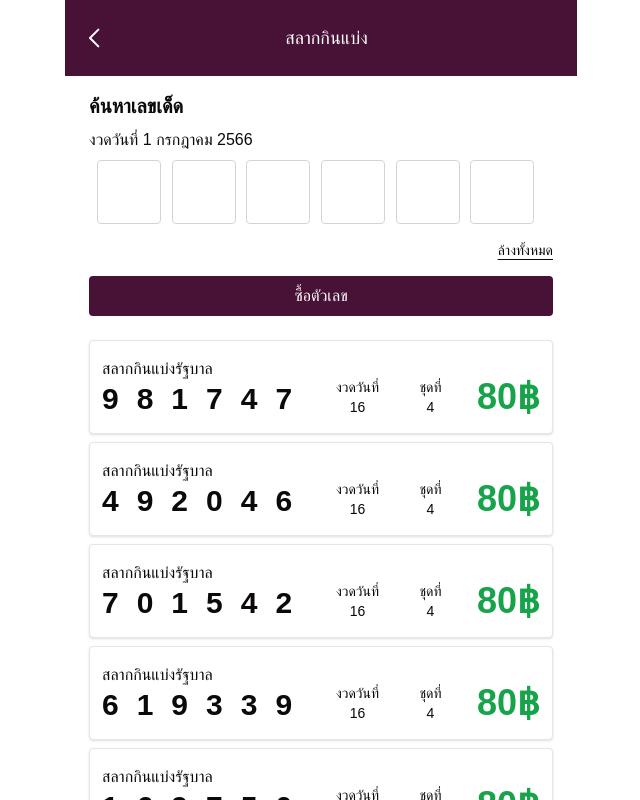
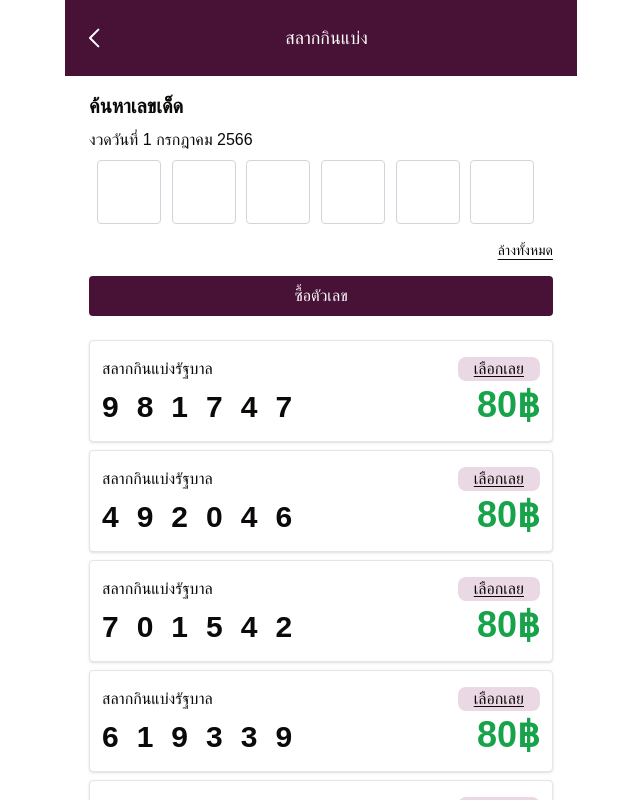
Before and after one commit to WebmasterCamp/ywc19-hackathon-j, a Next.js app: page /huay in a window 1280 px wide. Shown: the top 800 px of the page, without its empty margins (319-959 px from the left). Built offline with nearby package versions, Linux system fonts and the light colour scheme; a web font is replaced by a local one.

Commit message:
style: 💄 update lotto list style

```diff
--- a/src/components/LotteryInput.tsx
+++ b/src/components/LotteryInput.tsx
@@ -10,13 +10,13 @@ const LotteryInput: React.FC<LotteryInputProps> = ({ onSubmit }) => {
 
   function checkNoSelectedDigit() {
     var check = true;
-    console.log(digits)
+    console.log(digits);
     digits.forEach((digit) => {
       if (digit != '') {
-        check = false
+        check = false;
       }
-    })
-    return check
+    });
+    return check;
   }
 
   const handleChange = (event: React.ChangeEvent<HTMLInputElement>) => {
@@ -39,6 +39,10 @@ const LotteryInput: React.FC<LotteryInputProps> = ({ onSubmit }) => {
   const handleSubmit = (event: React.FormEvent) => {
     event.preventDefault();
     onSubmit(digits);
+  };
+
+  const clearNumber = () => {
+    setDigits(Array(6).fill(''));
   };
 
   useEffect(() => {
@@ -66,11 +70,14 @@ const LotteryInput: React.FC<LotteryInputProps> = ({ onSubmit }) => {
             value={digit}
             onChange={handleChange}
             maxLength={1}
-            className="w-16 h-16 text-2xl border text-center pb-1 border-gray-300 rounded focus:outline-none focus:ring-2 focus:ring-purple-500"
+            className="w-16 h-16 text-2xl border text-center border-gray-300 rounded focus:outline-none focus:ring-2 focus:ring-primary-1 transition-all ease-in-out duration-200"
           />
         ))}
       </div>
-      <p className="underline underline-offset-4 w-full text-right text-sm">
+      <p
+        onClick={clearNumber}
+        className="underline underline-offset-4 w-full text-right text-sm cursor-pointer"
+      >
         ล้างทั้งหมด
       </p>
       <button
--- a/src/components/LotterySearchResult.tsx
+++ b/src/components/LotterySearchResult.tsx
@@ -27,12 +27,11 @@ const LotterySearchResults: FC<LotterySearchResultsProps> = ({ numbers }) => {
               <li
                 key={index}
                 onClick={() => addLottoToCart(huay)}
-                // className={`transition-all ease-in-out duration-200 w-full rounded px-3 py-4 bg-white border shadow flex gap-0`}
                 className={`transition-all ease-in-out duration-200 w-full rounded px-3 py-4 bg-white border shadow flex gap-0 ${
                   lottoCart.includes(huay) ? 'bg-green-100' : ''
                 }`}
               >
-                <div className="w-2/3">
+                <div className="w-2/3 space-y-2">
                   <p>สลากกินแบ่งรัฐบาล</p>
                   <p className="font-bold text-3xl tracking-[.6em]">{huay}</p>
                 </div>
@@ -52,19 +51,14 @@ const LotterySearchResults: FC<LotterySearchResultsProps> = ({ numbers }) => {
                   lottoCart.includes(number) ? 'bg-green-100' : ''
                 }`}
               >
-                <div className="w-1/2">
+                <div className="w-2/3 space-y-2">
                   <p>สลากกินแบ่งรัฐบาล</p>
                   <p className="font-bold text-3xl tracking-[.6em]">{number}</p>
                 </div>
-                <div className="w-1/6 flex flex-col items-center justify-end text-sm">
-                  <p>งวดวันที่</p>
-                  <p className="">16</p>
-                </div>
-                <div className="w-1/6 flex flex-col items-center justify-end text-sm">
-                  <p>ชุดที่</p>
-                  <p className="">4</p>
-                </div>
-                <div className="w-1/6 flex justify-end items-end">
+                <div className="w-1/3 flex justify-end items-end flex-col">
+                  <p className="px-4 mb-1 bg-primary-2/20 rounded-lg underline underline-offset-2">
+                    เลือกเลย
+                  </p>
                   <p className="text-green-600 font-bold text-4xl">80฿</p>
                 </div>
               </li>
```
